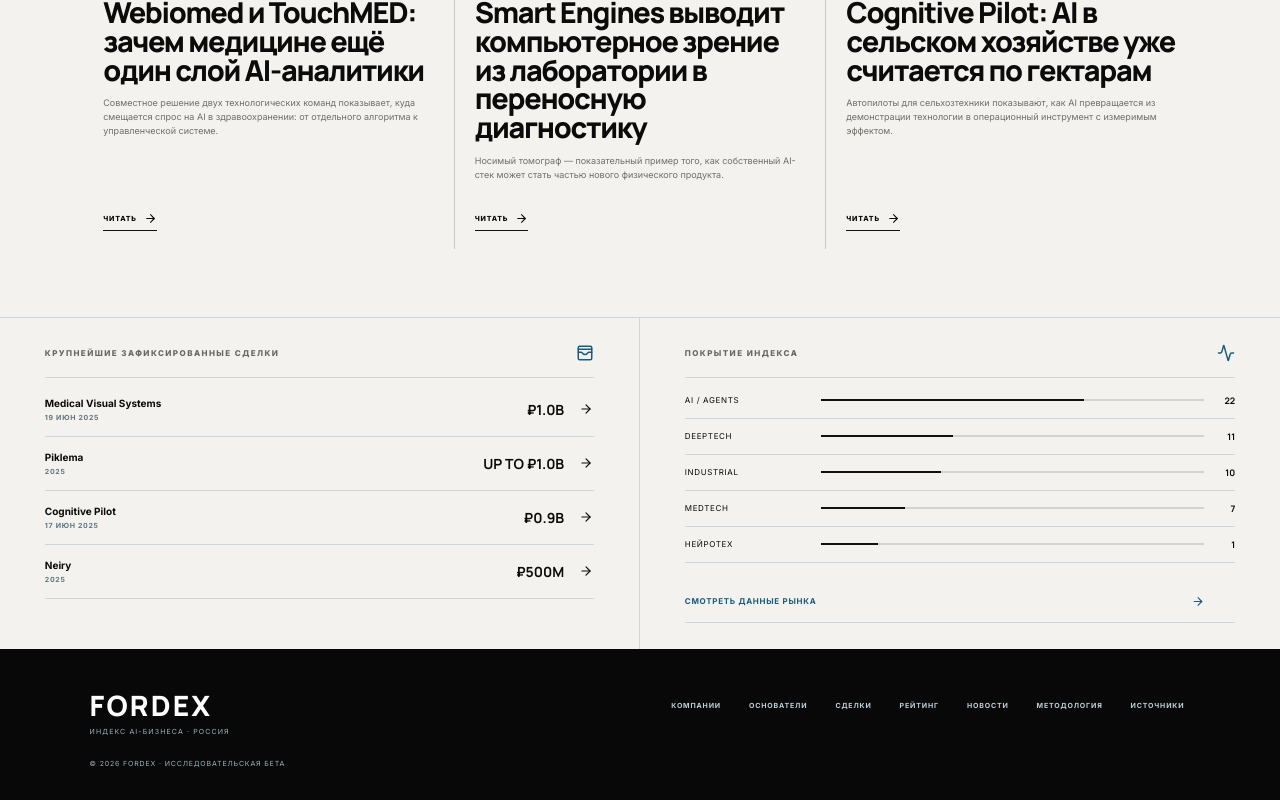
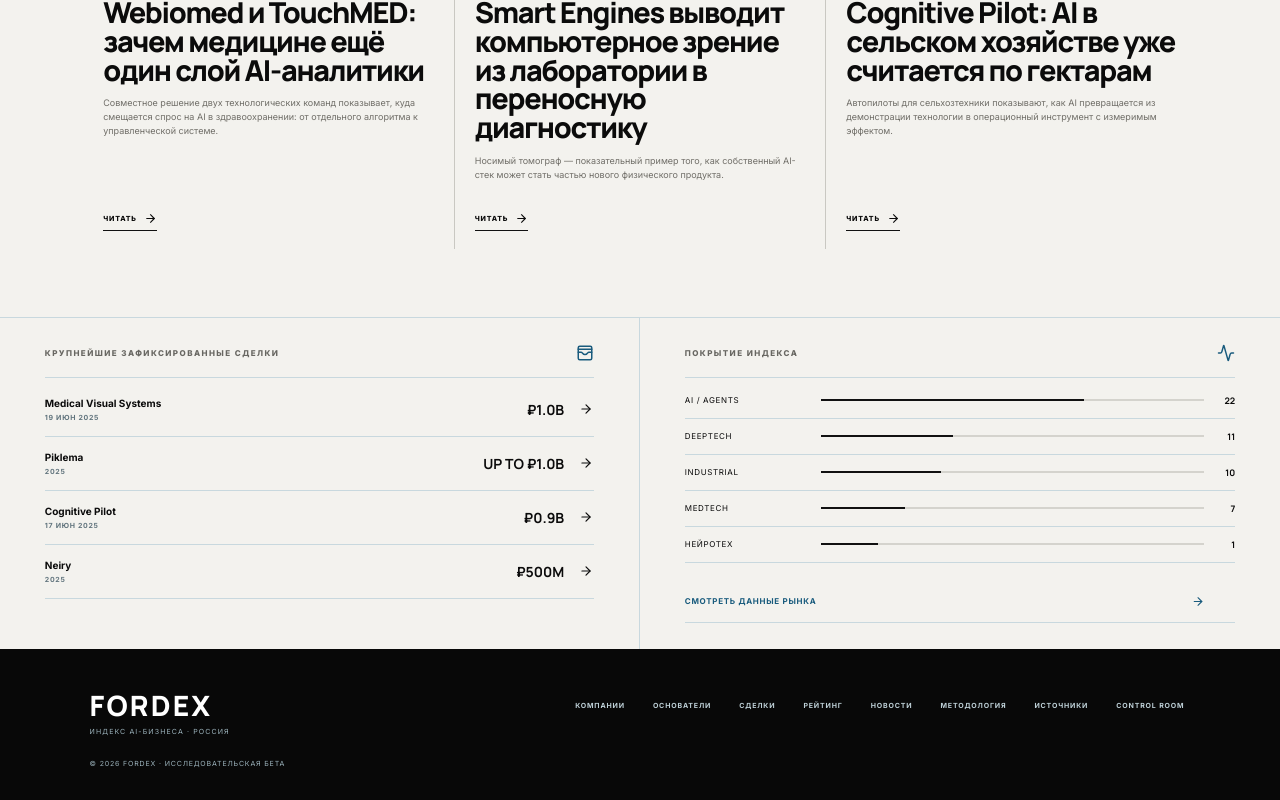
Before and after one commit to borzenkoofficial-lab/FORDEX, a React (Vite) app: page / in a window 1280 px wide. Shown: the part 2576-3376 px from the top of the page. Built offline with nearby package versions, Linux system fonts and the light colour scheme.

Commit message:
feat: add control room entry point

```diff
--- a/src/App.jsx
+++ b/src/App.jsx
@@ -1245,7 +1245,7 @@
   return (
     <footer>
       <div><div className="logo">FORDEX</div><p>ИНДЕКС AI-БИЗНЕСА · РОССИЯ</p></div>
-      <div className="footer-links"><button type="button" onClick={() => goto('companies')}>КОМПАНИИ</button><button type="button" onClick={() => goto('founders')}>ОСНОВАТЕЛИ</button><button type="button" onClick={() => goto('deals')}>СДЕЛКИ</button><button type="button" onClick={() => goto('rankings')}>РЕЙТИНГ</button><button type="button" onClick={() => goto('news')}>НОВОСТИ</button><button type="button" onClick={() => goto('analytics')}>МЕТОДОЛОГИЯ</button><button type="button" onClick={() => goto('sources')}>ИСТОЧНИКИ</button></div>
+      <div className="footer-links"><button type="button" onClick={() => goto('companies')}>КОМПАНИИ</button><button type="button" onClick={() => goto('founders')}>ОСНОВАТЕЛИ</button><button type="button" onClick={() => goto('deals')}>СДЕЛКИ</button><button type="button" onClick={() => goto('rankings')}>РЕЙТИНГ</button><button type="button" onClick={() => goto('news')}>НОВОСТИ</button><button type="button" onClick={() => goto('analytics')}>МЕТОДОЛОГИЯ</button><button type="button" onClick={() => goto('sources')}>ИСТОЧНИКИ</button><button type="button" onClick={() => goto('control')}>CONTROL ROOM</button></div>
       <span>© 2026 FORDEX · ИССЛЕДОВАТЕЛЬСКАЯ БЕТА</span>
     </footer>
   );
```
